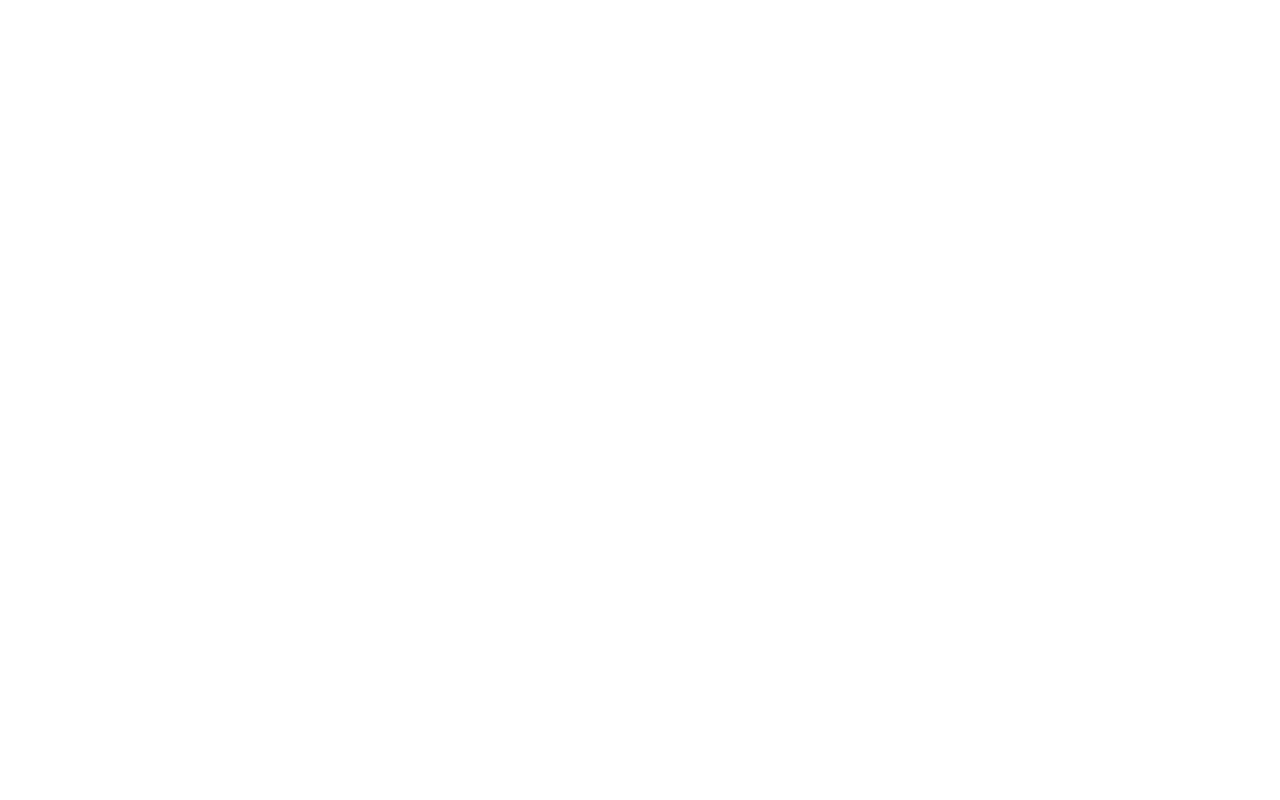
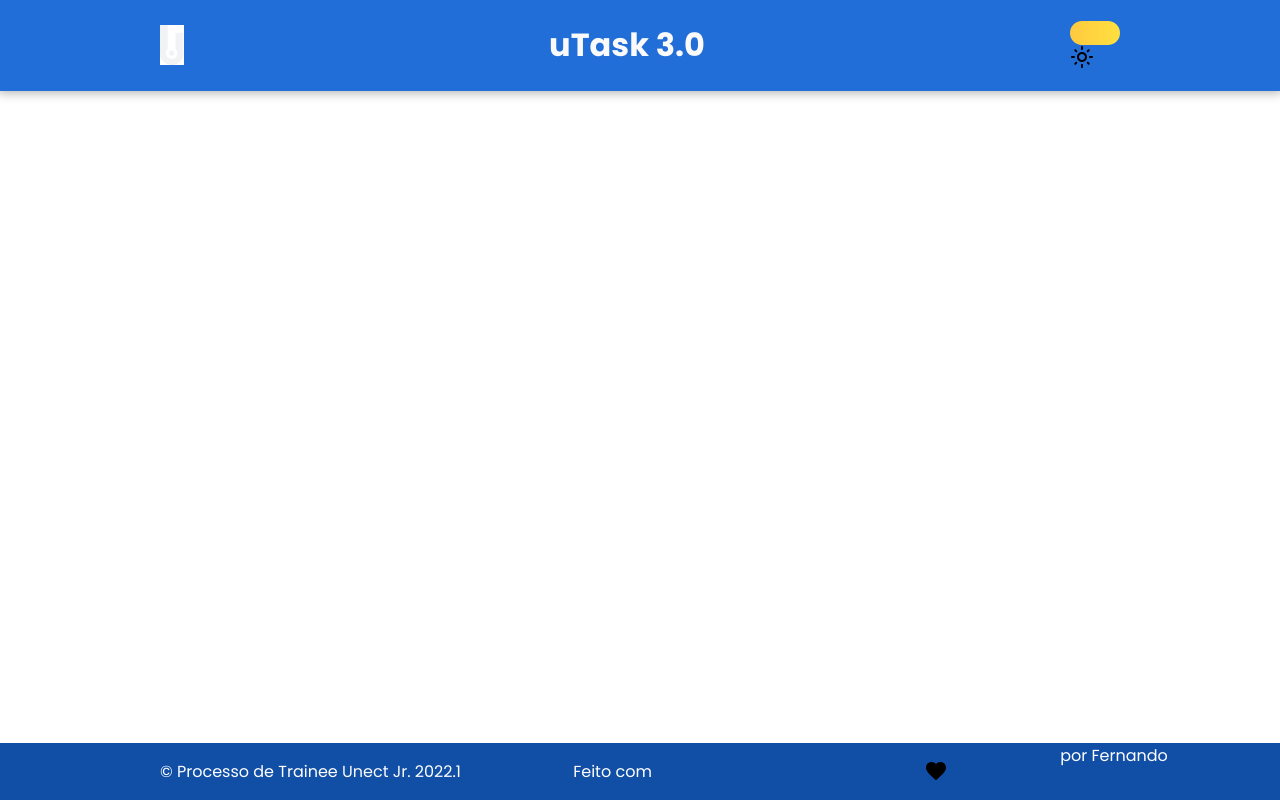
Before and after one commit to Fernandoss97/Utask, a plain HTML site: page index.html in a window 1280 px wide. Drawn offline with Linux system fonts and the light colour scheme.

Commit message:
Header e footer imcompleto

```diff
--- /dev/null
+++ b/css/footer.css
@@ -0,0 +1,24 @@
+footer {
+  background-color: #114fa7;
+  width: 100%;
+  display: flex;
+  justify-content: space-between;
+  position: fixed;
+  bottom: 0;
+}
+
+.marca1 {
+  margin-left: 160px;
+}
+.marca1 a{
+  text-decoration: none;
+  color: #FAFAFA;
+}
+
+.marca2 {
+  margin-right: 160px;
+}
+
+.marca2-marca{
+  margin-left: 0;
+}
--- /dev/null
+++ b/css/global.css
@@ -0,0 +1,12 @@
+h1 h2 p{
+  margin: 0px;
+}
+img{
+  max-width: 100%;
+  display: block;
+}
+body{
+  font-family: Poppins;
+  margin: 0px;
+  color: #fff;
+}
--- /dev/null
+++ b/css/header.css
@@ -0,0 +1,19 @@
+header h1{
+  color: #FAFAFA;
+}
+
+.header .logo{
+  margin-left: 160px;
+}
+.header .lm{
+  margin-right: 160px;
+}
+
+
+header{
+  background-color: #226ED8;
+  display: flex;
+  justify-content: space-between;
+  align-items: center;
+  box-shadow: 0px 0px 10px 2px rgba(0, 0, 0, 0.3);
+}
--- /dev/null
+++ b/css/style.css
@@ -0,0 +1,4 @@
+@import url(/css/global.css);
+@import url(/css/header.css);
+@import url('https://fonts.googleapis.com/css2?family=Poppins:wght@300;400;600;700&display=swap');
+@import url(/css/footer.css);
--- a/index.html
+++ b/index.html
@@ -1,10 +1,31 @@
 <!DOCTYPE html>
+<html lang="pt-br">
 
-<html>
-    <head>
-        <meta  charset="UTF-8">
-        <TItle>uTask 3.0</TItle>
-    </head>
-    <body>
-    </body>
+<head>
+    <meta charset="UTF-8">
+    <meta name="viewport" content="width=device-width, initial-scale=1.0">
+    <title>uTask</title>
+    <link rel="stylesheet" href="/css/style.css">
+</head>
+
+<body>
+    <header class="header">
+        <div class="logo">
+            <img src="/img/[Imagem] Logo branca.jpg" alt="logo">
+        </div>
+        <h1 class="titulo">uTask 3.0</h1>
+
+        <div class="lm">
+            <img src="/img/Rectangle 28.svg" alt="">
+            <img src="/img/light_mode_black_24dp.svg" alt="Light-mode">
+        </div>
+
+    </header>
+
+    <footer>
+        <p class="marca1">© Processo de Trainee <a href="https://unect.com.br/">Unect Jr.</a> 2022.1</p>
+        <p class="marca2">Feito com <p class="marca2-marca"><img src="/img/favorite_black_24dp.svg" alt="Favorito"></p> por Fernando</p>
+    </footer>
+</body>
+
 </html>
```
Also changed, not shown: img/Rectangle 28.svg (added), img/[Imagem] Logo branca.jpg (added), img/favorite_black_24dp.svg (added), img/light_mode_black_24dp.svg (added).
